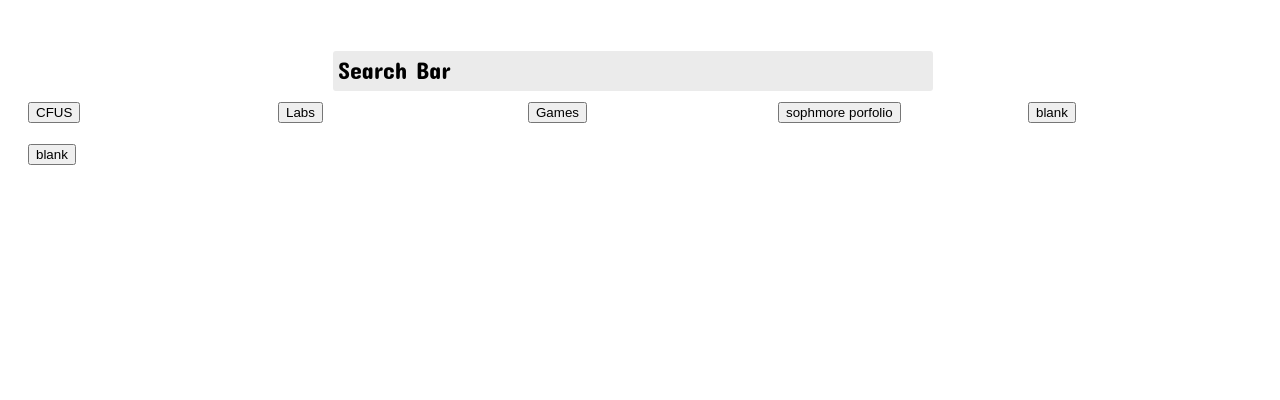
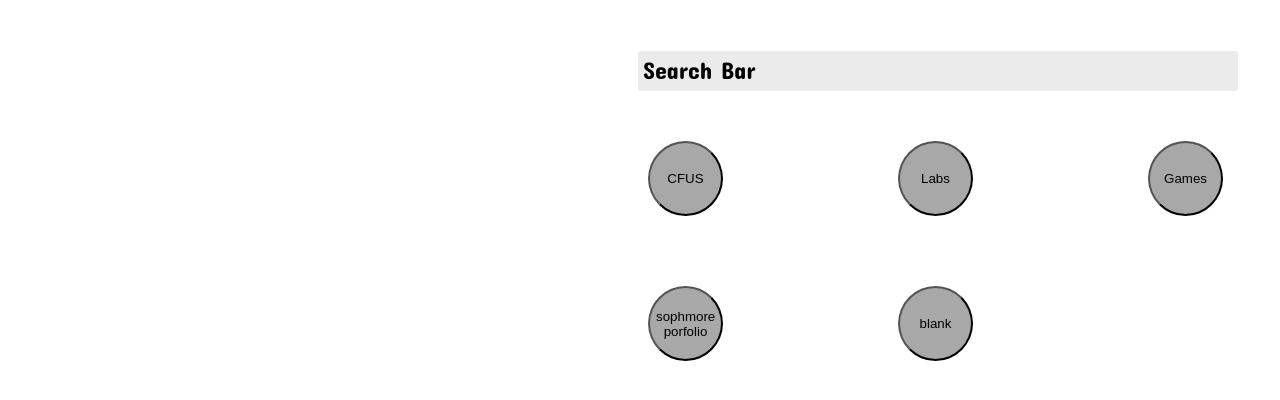
Before and after one commit to MarisaR12/Marisa-Junior_portfolio, a plain HTML site: page index.html in a window 1280 px wide. Shown: the part 248-648 px from the top of the page. Drawn offline with Linux system fonts and the light colour scheme.

Commit message:
Update style.css

```diff
--- a/style.css
+++ b/style.css
@@ -80,28 +80,28 @@ input[type=text] {
   border: none;
   background-color: #ebebeb;
   margin-top: -10px;
-  margin-left: 315px;
+  margin-left: 620px;
   height: 40px;
   color: #000000;
   padding: 5px;
   font-size: 1.5em;
 }
 
-.circle{
+.buttonrow{
   height: 75px;
   width: 75px;
   background-color: #a8a8a8;
   border-radius: 75%;
-  margin-left: 315px;
+  margin-left: 620px;
   margin-top:40px ;
 }
-.circle1{
+.button1{
   height: 75px;
   width: 75px;
   background-color: #a8a8a8;
   border-radius: 75%;
-  margin-left: 315px;
-  margin-top:30px ;
+  margin-left: -165px;
+  margin-top:150px ;
 }
 .column1 {
   float: left;
@@ -118,7 +118,7 @@ input[type=text] {
 .column2 {
   float: left;
   width: 250px;
-  padding:10px;
+  padding:45px;
 }
 
 .row2::after {
@@ -128,8 +128,14 @@ input[type=text] {
 }
 
 /*hover*/
-.circle:hover{
-  background-color: #f1f1f1;
+.buttonrow:hover {
+  background-color: #558271;
+  color: white;
+}
+
+.button1:hover {
+  background-color: rgb(230, 230, 230, 0.9);
+  color: white;
 }
 /*Menu*/
 .overlay {
```
